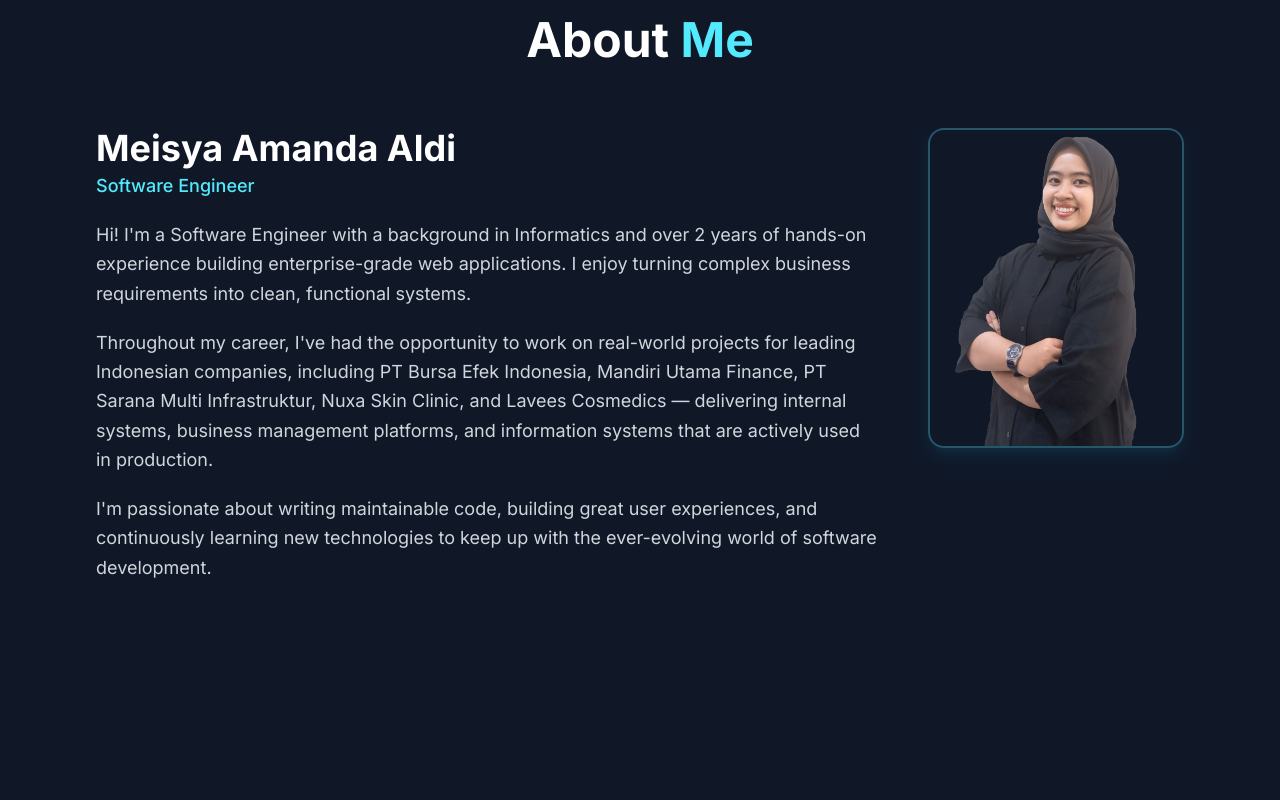
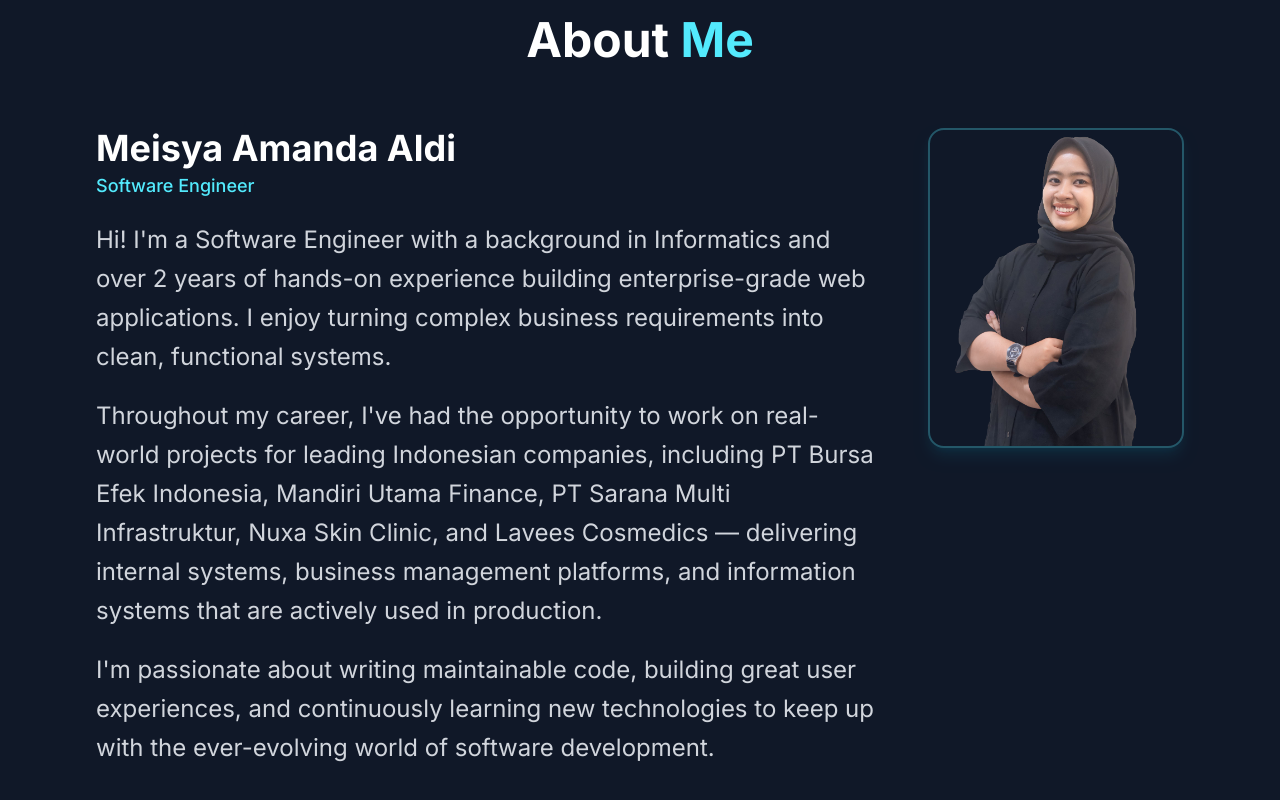
Before and after one commit to meisyaamanda/my-portfolio, a Next.js app: page / in a window 1280 px wide. Shown: the part 1468-2268 px from the top of the page. Built offline with nearby package versions, Linux system fonts and the light colour scheme.

Commit message:
fix: about

```diff
--- a/src/app/about/page.tsx
+++ b/src/app/about/page.tsx
@@ -22,14 +22,14 @@ function AboutPage() {
             </p>
           </div>
 
-          <p className="text-gray-300 leading-relaxed">
+          <p className="text-gray-300 text-2xl leading-relaxed">
             Hi! I&apos;m a Software Engineer with a background in Informatics
             and over 2 years of hands-on experience building enterprise-grade
             web applications. I enjoy turning complex business requirements into
             clean, functional systems.
           </p>
 
-          <p className="text-gray-300 leading-relaxed">
+          <p className="text-gray-300 text-2xl leading-relaxed">
             Throughout my career, I&apos;ve had the opportunity to work on
             real-world projects for leading Indonesian companies, including PT
             Bursa Efek Indonesia, Mandiri Utama Finance, PT Sarana Multi
@@ -38,7 +38,7 @@ function AboutPage() {
             systems that are actively used in production.
           </p>
 
-          <p className="text-gray-300 leading-relaxed">
+          <p className="text-gray-300 text-2xl leading-relaxed">
             I&apos;m passionate about writing maintainable code, building great
             user experiences, and continuously learning new technologies to keep
             up with the ever-evolving world of software development.
--- a/src/app/home/display-photo/page.tsx
+++ b/src/app/home/display-photo/page.tsx
@@ -1,6 +1,5 @@
 "use client";
 
-import Image from "next/image";
 import Typewriter from "typewriter-effect";
 import ParticlesBg from "../particle-bg";
 
--- a/src/app/layout.tsx
+++ b/src/app/layout.tsx
@@ -24,10 +24,10 @@ export default function RootLayout({
   return (
     <html lang="en">
       <body
-        className={`${font.className} antialiased bg-gray-900 text-gray-300 text-lg overflow-x-hidden overflow-y-scroll`}
+        className={`${font.className} antialiased bg-gray-900 text-gray-300 text-lg overflow-x-hidden overflow-y-scroll flex flex-col min-h-screen`}
       >
         <Navigation />
-        {children}
+        <main className="flex-1">{children}</main>
         <Footer />
         <ScrollToTop />
       </body>
```
